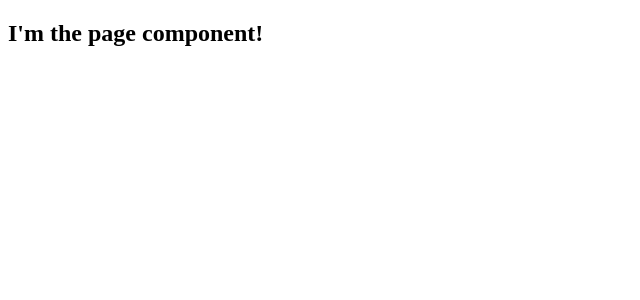
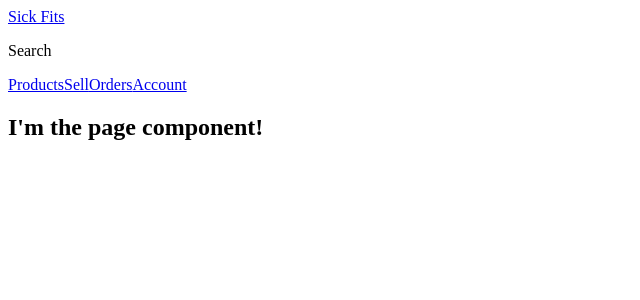
Before and after one commit to dzhambov/E-Commerce, a Next.js app in the folder sick-fits/frontend/: page / in a window 1280 px wide. Shown: the top 300 px of the page, without its empty margins (0-640 px from the left). Built offline with nearby package versions, Linux system fonts and the light colour scheme.

Commit message:
add a navbar

```diff
--- /dev/null
+++ b/sick-fits/frontend/components/Header.js
@@ -0,0 +1,16 @@
+import Link from 'next/link';
+import Nav from './Nav';
+
+export default function Header() {
+  return (
+    <header>
+      <div className="bar">
+        <Link href="/">Sick Fits</Link>
+      </div>
+      <div className="sub-bar">
+        <p>Search</p>
+      </div>
+      <Nav />
+    </header>
+  );
+}
--- /dev/null
+++ b/sick-fits/frontend/components/Nav.js
@@ -0,0 +1,12 @@
+import Link from 'next/link';
+
+export default function Nav() {
+  return (
+    <nav>
+      <Link href="/products">Products</Link>
+      <Link href="/sell">Sell</Link>
+      <Link href="/orders">Orders</Link>
+      <Link href="/account">Account</Link>
+    </nav>
+  );
+}
--- a/sick-fits/frontend/components/Page.js
+++ b/sick-fits/frontend/components/Page.js
@@ -1,6 +1,9 @@
+import Header from './Header';
+
 export default function Page() {
   return (
     <div>
+      <Header />
       <h2>I'm the page component!</h2>
     </div>
   );
--- a/sick-fits/frontend/pages/_app.js
+++ b/sick-fits/frontend/pages/_app.js
@@ -1,8 +1,10 @@
+import Header from '../components/Header';
 import Page from '../components/Page';
 
 export default function MyApp({ Component, pageProps }) {
   return (
     <Page>
+      <Header />
       <Component {...pageProps} />
     </Page>
   );
```
